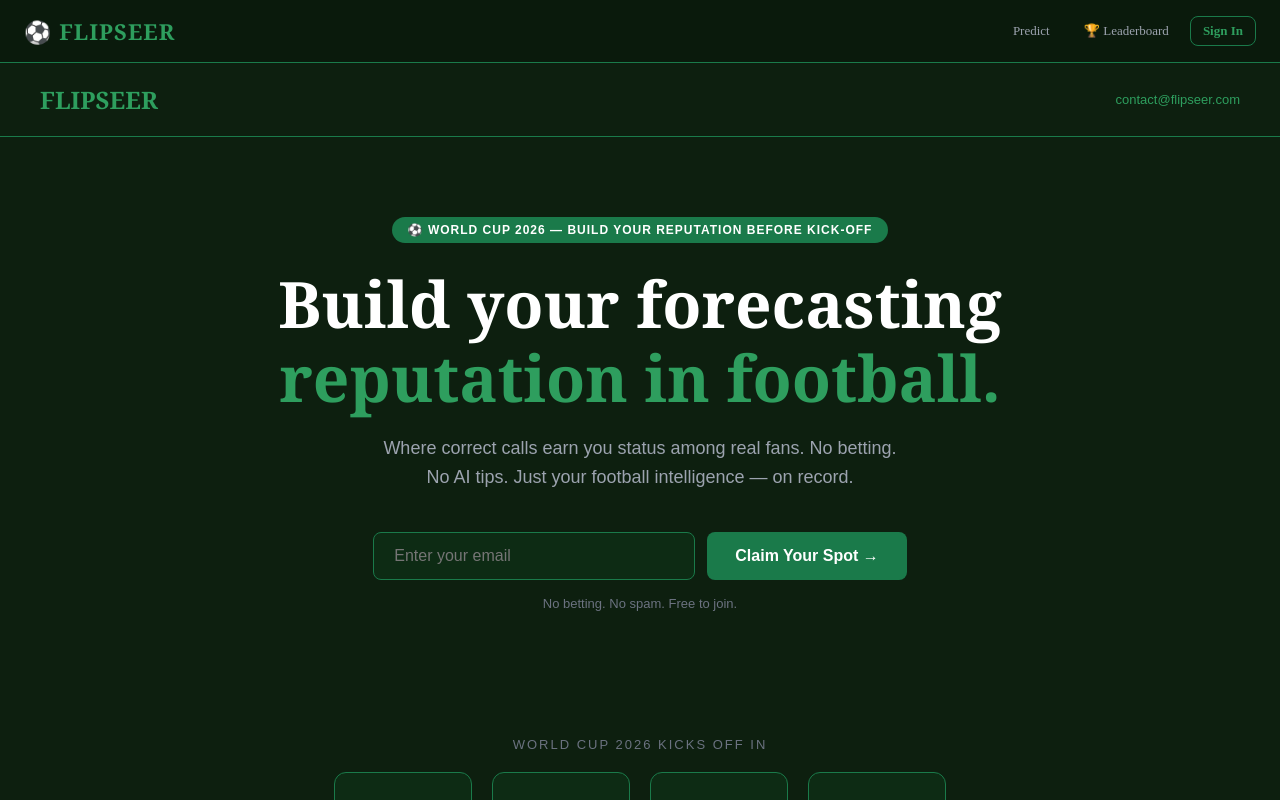
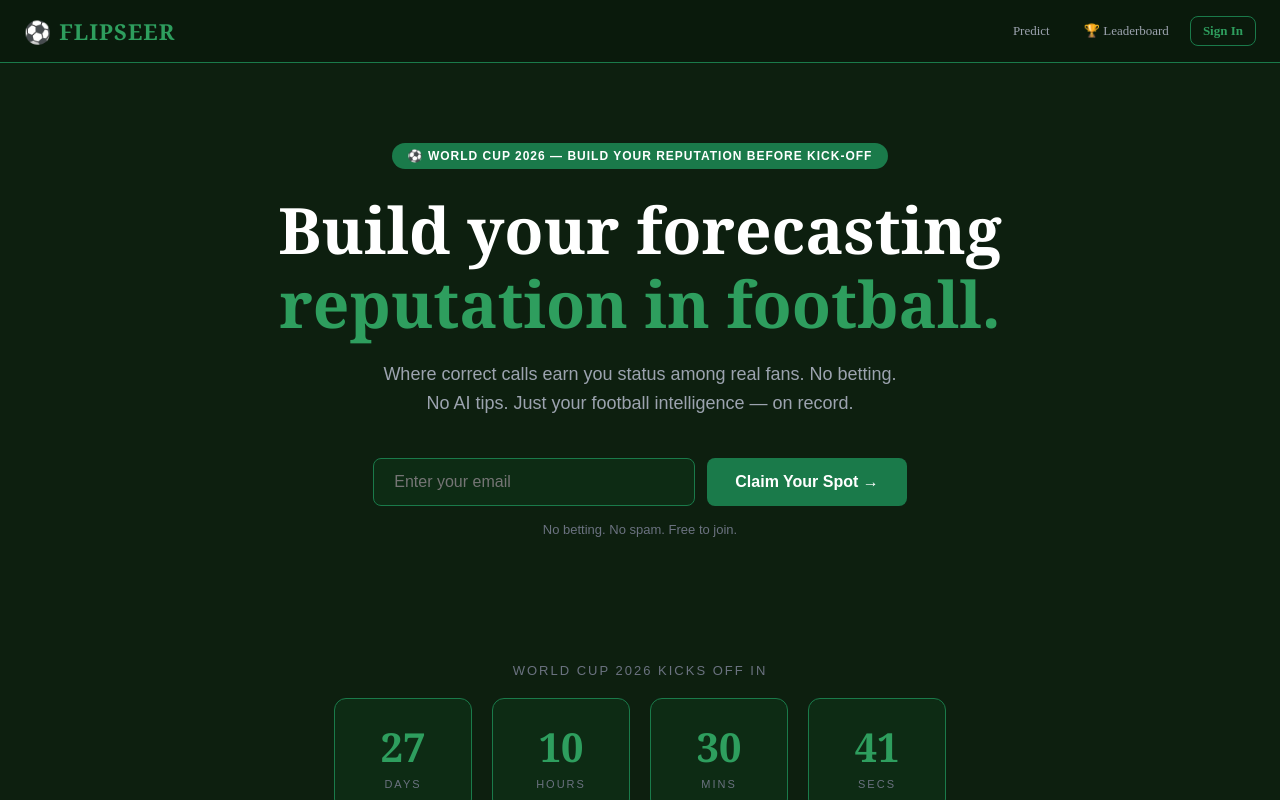
Before and after one commit to flipseer/flipseer, a Next.js app: page / in a window 1280 px wide. Shown: the top 800 px of the page. Built offline with nearby package versions, Linux system fonts and the light colour scheme; no server answers.

Commit message:
Update page.tsx

```diff
--- a/app/page.tsx
+++ b/app/page.tsx
@@ -50,12 +50,6 @@ export default function Home() {
 
   return (
     <main style={{ backgroundColor: '#0D1F0F', minHeight: '100vh', fontFamily: 'Arial, sans-serif', color: 'white' }}>
-
-      {/* NAV */}
-      <nav style={{ padding: '20px 40px', display: 'flex', justifyContent: 'space-between', alignItems: 'center', borderBottom: '1px solid #1A7A4A' }}>
-        <span style={{ fontSize: '24px', fontWeight: 'bold', color: '#2E9E5E', fontFamily: 'Georgia, serif' }}>FLIPSEER</span>
-        <a href="mailto:contact@flipseer.com" style={{ fontSize: '13px', color: '#2E9E5E', textDecoration: 'none' }}>contact@flipseer.com</a>
-      </nav>
 
       {/* HERO */}
       <section style={{ textAlign: 'center', padding: '80px 20px 60px' }}>
```
